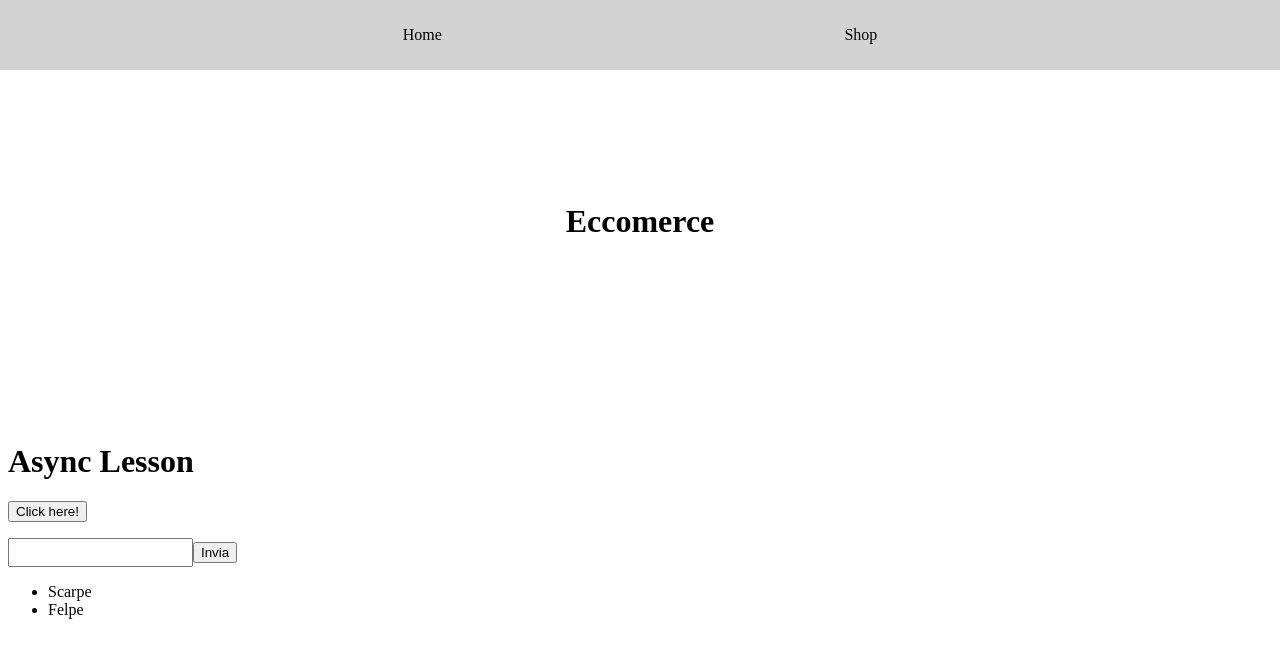
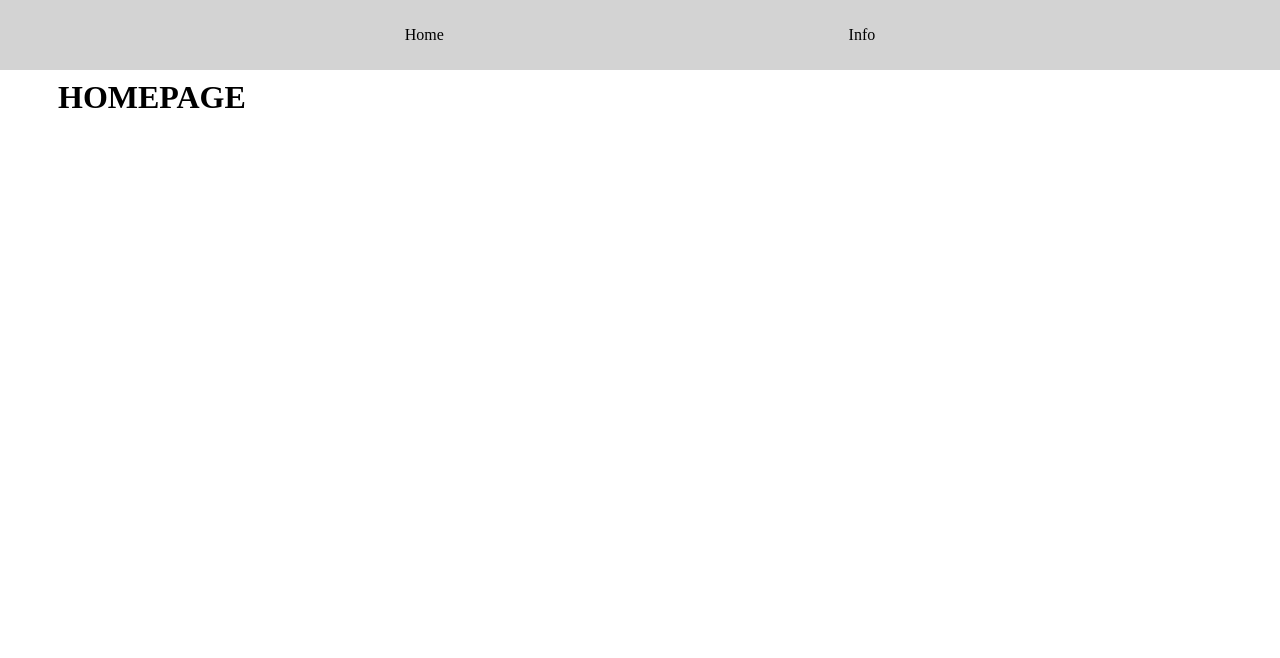
Before and after one commit to Hackademy-180/Esercizio-introduzione-React-Nicolina-Vesco, a React (Vite) app: page / in a window 1280 px wide. Shown: the top 658 px of the page. Built offline with nearby package versions, Linux system fonts and the light colour scheme.

Commit message:
Single page application

```diff
--- a/src/App.jsx
+++ b/src/App.jsx
@@ -1,89 +1,31 @@
-import Navbar from "./components/Navbar.jsx"
-import Header from "./components/Header.jsx"
-import List from "./components/List.jsx"
-import { useEffect, useState } from 'react'
-import Form from "./components/Form.jsx"
-import Main from "./components/Main.jsx"
-import ListLi from "./components/ListLi.jsx"
+// import Navbar from "./components/Navbar.jsx"
+// import Header from "./components/Header.jsx"
+// import List from "./components/List.jsx"
+// import { useEffect, useState } from 'react'
+// import Form from "./components/Form.jsx"
+// import Main from "./components/Main.jsx"
+// import ListLi from "./components/ListLi.jsx"
+import { BrowserRouter, Routes, Route } from "react-router"
+import Homepage from "./views/Homepage.jsx"
+import Posts from "./views/Posts.jsx"
+import Layout from "./components/Layout.jsx"
+import DetailView from "./views/DetailView.jsx"
 
 function App() {
-  const [users, setUsers] = useState();
-  const [trigger, setTrigger] = useState(false);
-  const [isVisible, setIsVisible] = useState(false);
-  const [isLoading, setIsLoading] = useState(false);
-
-  const getData = async ()=>{
-    const promise = await fetch('https://jsonplaceholder.typicode.com/users');
-    const json = await promise.json();
-    setUsers(json);
-    console.log(json);
-  }
-
-  useEffect(()=>{
-
-    if(trigger){
-      setTimeout(()=>{
-        getData();
-        setIsLoading(false)
-      }, 2000)
-    }
-
-  }, [trigger] );
-
-  const handleClick = ()=>{
-    if (isVisible){
-      setIsVisible(false);
-      setTrigger(false);
-      setUsers(null);
-    }else{
-      setIsVisible(true);
-      setTrigger(true);
-      setIsLoading(true);
-    }
-  }
+  return (
+    <>
+      <BrowserRouter>
+        <Routes>
+          <Route path="/" element={<Layout />}>
+            <Route index element={<Homepage />} />
+            <Route path="/info" element={<Posts />} />
+            <Route path="/info/:id" element={<DetailView />} />
+          </Route>
 
 
-  // Compound components da finire ancora
-  const [nameList, setNameList] = useState(["Scarpe", "Felpe"]);
-  const [newName, setNewName] = useState();
 
-  const handleChange = (e)=>{
-    setNewName(e.target.value);
-  }
-
-
-  const addNewName = (name) => {
-    setNameList((prev) => [...prev, name]);
-  }
-
-  return (
-    <>
-
-      <Navbar />
-      <Header />
-      {/* Async */}
-      <h1>Async Lesson</h1>
-      <button onClick={handleClick}>Click here!</button>
-      {isLoading && <p>Loading data...</p>}
-      <ul>
-        {isVisible && users && users.map((user)=>{
-          return <li>{user.name} - {user.email}</li>
-        })}
-      </ul>
-
-
-      {/* Compound components*/}
-      <Main>
-        <Form handleChange={handleChange} addNewName={addNewName} newName={newName}></Form>
-        <List>
-          {nameList.map((name, item) => (
-            <List.Li key={item}>{name}
-            </List.Li>
-          ))}
-        </List>
-
-      </Main>
-
+        </Routes>
+      </BrowserRouter>
     </>
   )
 
@@ -94,6 +36,55 @@ function App() {
 
 
 // function App() {
+// Esercizio gestione side-effect
+//  const [users, setUsers] = useState();
+//   const [trigger, setTrigger] = useState(false);
+//   const [isVisible, setIsVisible] = useState(false);
+//   const [isLoading, setIsLoading] = useState(false);
+
+//   const getData = async ()=>{
+//     const promise = await fetch('https://jsonplaceholder.typicode.com/users');
+//     const json = await promise.json();
+//     setUsers(json);
+//     console.log(json);
+//   }
+
+//   useEffect(()=>{
+
+//     if(trigger){
+//       setTimeout(()=>{
+//         getData();
+//         setIsLoading(false)
+//       }, 2000)
+//     }
+
+//   }, [trigger] );
+
+//   const handleClick = ()=>{
+//     if (isVisible){
+//       setIsVisible(false);
+//       setTrigger(false);
+//       setUsers(null);
+//     }else{
+//       setIsVisible(true);
+//       setTrigger(true);
+//       setIsLoading(true);
+//     }
+//   }
+
+
+//   // Compound components da finire ancora
+//   const [nameList, setNameList] = useState(["Scarpe", "Felpe"]);
+//   const [newName, setNewName] = useState();
+
+//   const handleChange = (e)=>{
+//     setNewName(e.target.value);
+//   }
+
+
+//   const addNewName = (name) => {
+//     setNameList((prev) => [...prev, name]);
+//   }
 //Esercizio State management
 // const [counter, setCounter] = useState(0);
 
@@ -128,6 +119,31 @@ function App() {
 
 
   {/* <Form /> */}
+  {/*
+      <Navbar />
+      <Header /> */}
+  {/* Async */}
+  {/* <h1>Async Lesson</h1>
+      <button onClick={handleClick}>Click here!</button>
+      {isLoading && <p>Loading data...</p>}
+      <ul>
+        {isVisible && users && users.map((user)=>{
+          return <li>{user.name} - {user.email}</li>
+        })}
+      </ul> */}
+
+
+  {/* Compound components*/}
+  {/* <Main>
+        <Form handleChange={handleChange} addNewName={addNewName} newName={newName}></Form>
+        <List>
+          {nameList.map((name, item) => (
+            <List.Li key={item}>{name}
+            </List.Li>
+          ))}
+        </List>
+
+      </Main> */}
 
 </>
 // )
--- /dev/null
+++ b/src/components/Layout.jsx
@@ -0,0 +1,12 @@
+import { Outlet } from "react-router";
+import Navbar from "./Navbar";
+
+function Layout(){
+    return (
+        <>
+            <Navbar />
+            <Outlet />
+        </>
+    )
+}
+export default Layout;
--- a/src/components/Navbar.jsx
+++ b/src/components/Navbar.jsx
@@ -1,12 +1,15 @@
-export default function Navbar() {
+import {Link} from "react-router";
+
+function Navbar() {
     return (
         <nav className="navcustom">
             <div className="link">
 
-                <a href="/" className="nav-link">Home</a>
-                <a href="/" className="nav-link">Shop</a>
+                <Link to="/" className="nav-link">Home</Link>
+                <Link to="/info" className="nav-link">Info</Link>
 
             </div>
         </nav>
     )
 }
+export default Navbar;
--- a/src/index.css
+++ b/src/index.css
@@ -29,6 +29,10 @@
 .nav-link{
     color:black;
     text-decoration: none;
+}
+
+.infoPage, .detailPage, .homepage{
+    padding:50px
 }
 
 .h-title{
--- /dev/null
+++ b/src/views/DetailView.jsx
@@ -0,0 +1,32 @@
+import { useParams } from "react-router"
+import { useState, useEffect } from "react";
+
+
+export default function DetailView() {
+    const { id } = useParams();
+    const [posts, setPosts] = useState();
+
+    const getData = async () => {
+        const promise = await fetch(`https://jsonplaceholder.typicode.com/posts/${id}`);
+        const json = await promise.json();
+        setPosts(json);
+    }
+
+    useEffect(
+        () => {
+            getData()
+        }, []
+    );
+
+    return (
+        <div className="detailPage">
+
+            <h1>Pagina dettaglio</h1>
+            <h2>Id: {id}</h2>
+            {posts && <>
+                <p>Title: {posts.title}</p>
+                <p>Body: {posts.body}</p>
+            </>}
+        </div>
+    )
+}
--- /dev/null
+++ b/src/views/Homepage.jsx
@@ -0,0 +1,9 @@
+export default function Homepage() {
+    return (
+        <>
+            <div className="homepage">
+                <h1>HOMEPAGE</h1>
+            </div>
+        </>
+    )
+}
--- /dev/null
+++ b/src/views/Posts.jsx
@@ -0,0 +1,32 @@
+import { useEffect, useState } from 'react'
+import {Link} from "react-router"
+
+export default function Posts() {
+    const [posts, setPosts]= useState();
+
+    const getData = async()=>{
+        const promise = await fetch ('https://jsonplaceholder.typicode.com/posts');
+        const json = await promise.json();
+        setPosts(json);
+    }
+
+    useEffect(
+        ()=> {
+            getData()
+        }, []
+    );
+
+    return (
+        <>
+            <div className="infoPage">
+                <h1>Info page</h1>
+                <h2>List: </h2>
+                <ul>
+                    {posts && posts.map((post)=>{
+                        return <li key={post.id}>{post.title} : <Link to={`/info/${post.id}`}>Detaglio</Link></li>
+                    })}
+                </ul>
+            </div>
+        </>
+    )
+}
```
